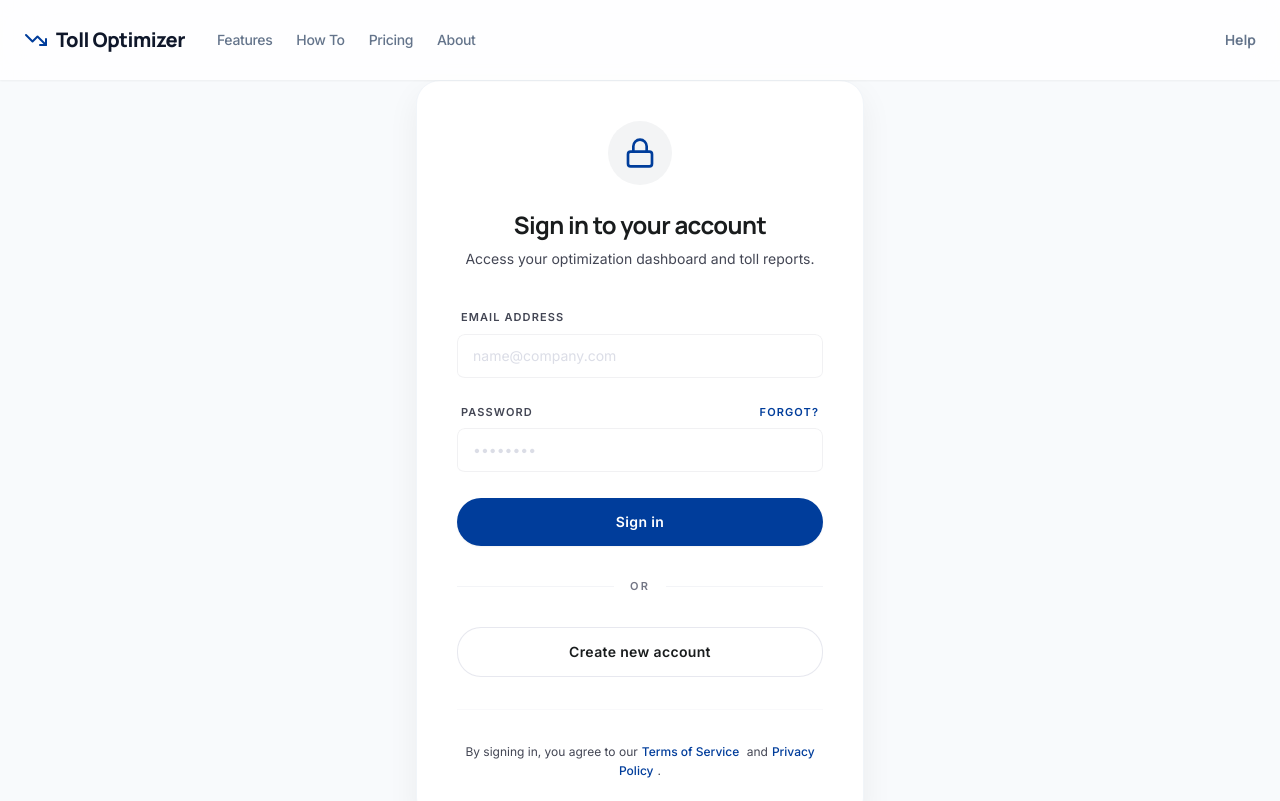
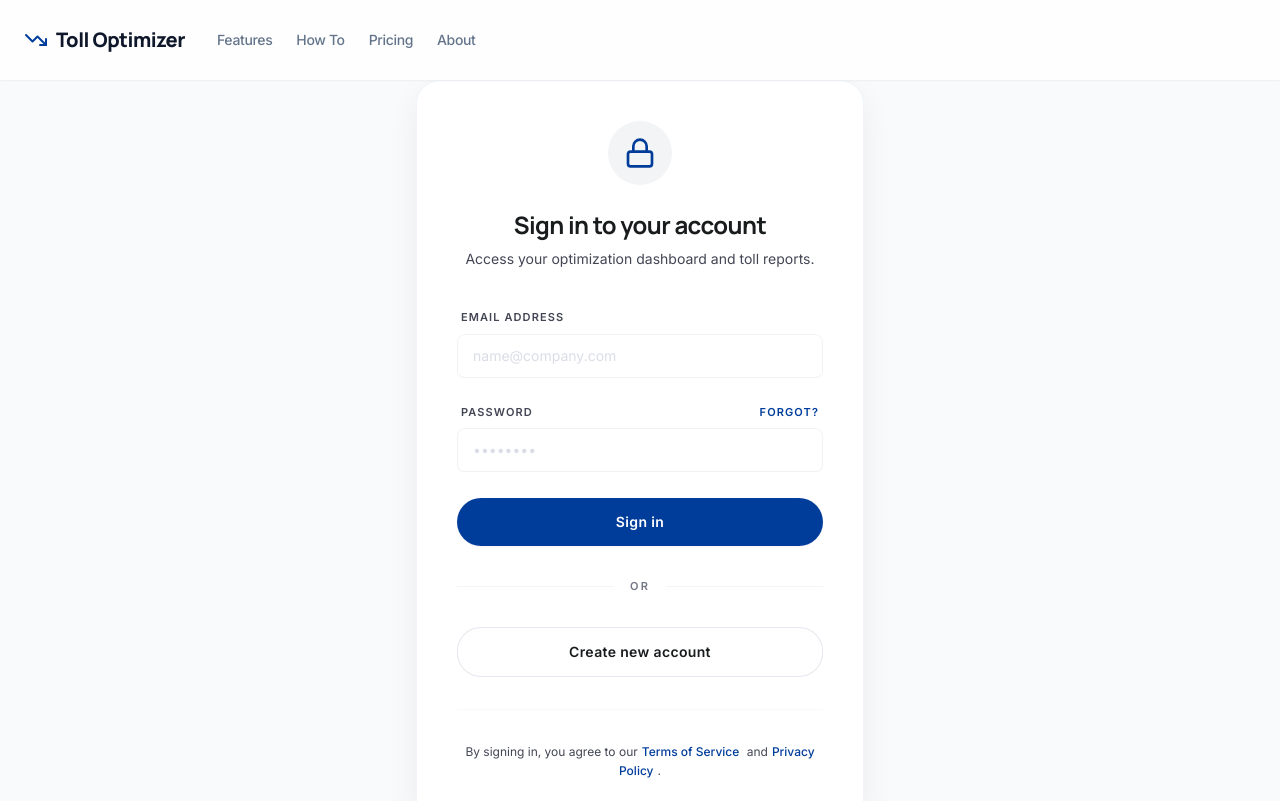
Before and after one commit to arawlins/toll-optimizer, a React (Vite) app in the folder frontend/: page /login in a window 1280 px wide. Shown: the top 801 px of the page. Built offline with nearby package versions, Linux system fonts and the light colour scheme; no server answers.

Commit message:
remove help tab from navbar

```diff
--- a/frontend/src/components/Navbar.tsx
+++ b/frontend/src/components/Navbar.tsx
@@ -69,9 +69,6 @@ export function Navbar() {
                   </button>
                 </>
               )}
-              {location.pathname === '/login' && (
-                <button className="text-sm font-medium text-slate-500 hover:text-primary transition-colors font-headline">Help</button>
-              )}
             </>
           )}
         </div>
```
